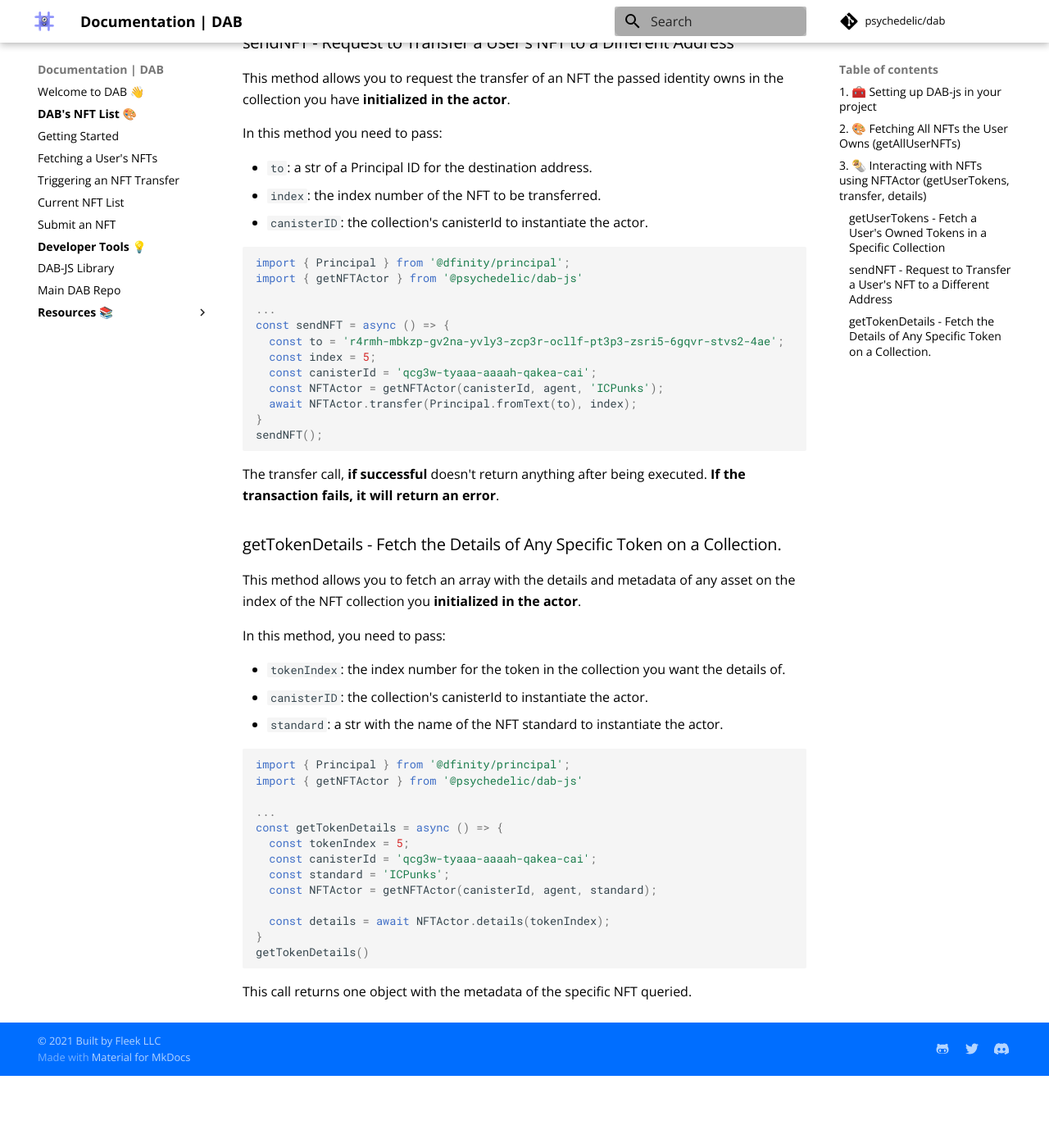
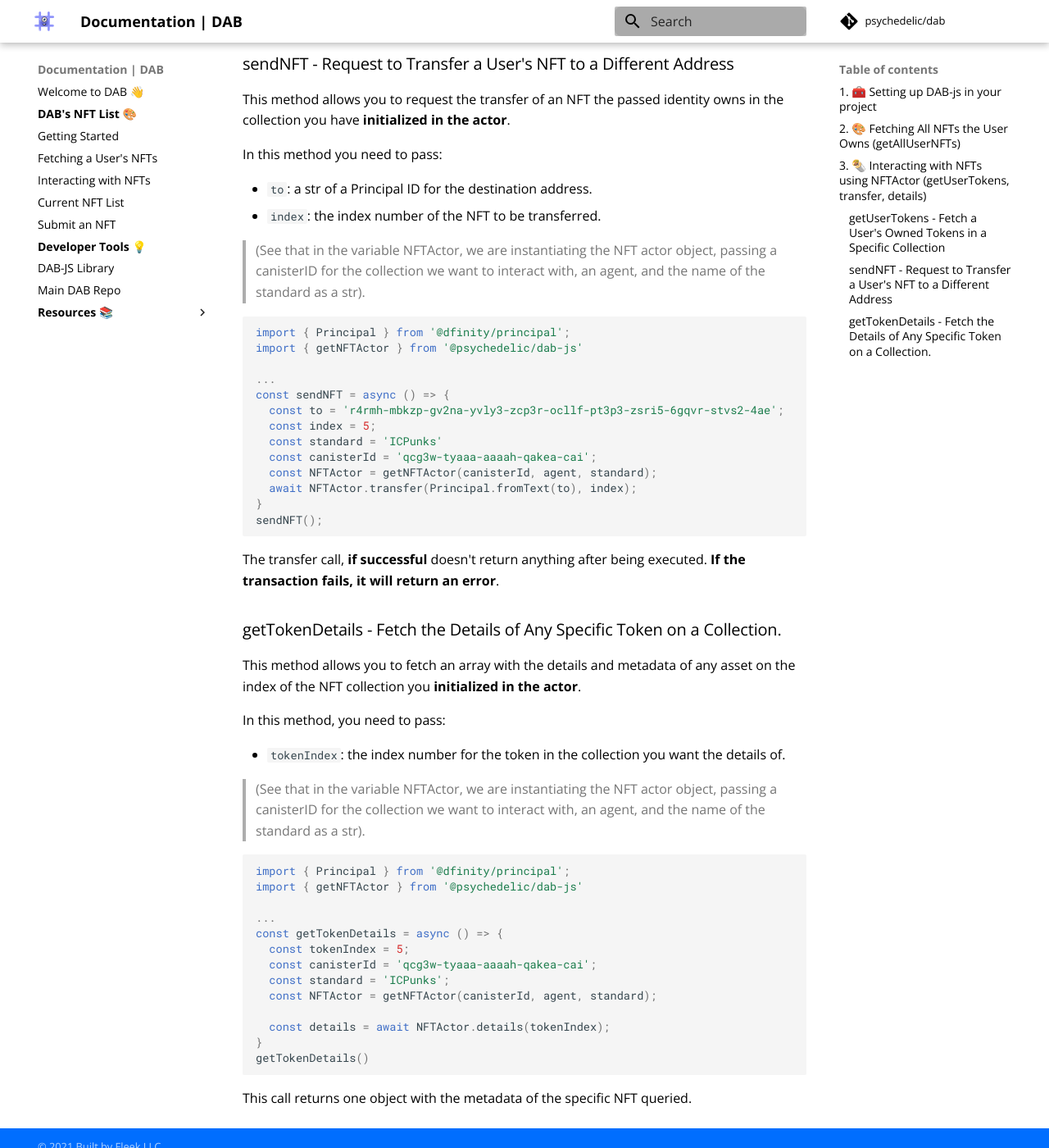
Before and after one commit to Psychedelic/dab-docs, an MkDocs documentation site: the page built from docs/nft-list/getting-started.md, in a window 1280 px wide and 1400 px high, scrolled down 4700 px. Shown: the whole window at 82% size. Built offline with MkDocs 1.6.1 and Material for MkDocs 9.7.7, drawn with Linux system fonts in a browser that asks for light colours; comment, search, counter and statistics services are not loaded; before the commit the page ends 6012 px from its top, so only the background shows below that; some of the changed text lies outside the part shown.

Commit message:
transfer and actor

````diff
--- a/docs/nft-list/getting-started.md
+++ b/docs/nft-list/getting-started.md
@@ -169,8 +169,8 @@ This method allows you to fetch an array with the details of all the tokens a us
 Here, you would need to pass:
 
 - `principal`: a str of the user's Principal ID you want to check for owned NFTs.
-- `canisterID`: the collection's canisterId to instantiate the actor.
-- `standard`: a str with the name of the NFT standard to instantiate the actor.
+
+> (See that in the variable NFTActor, we are instantiating the NFT actor object, passing a canisterID for the collection we want to interact with, an agent, and the name of the standard as a str).
 
 ```js
 
@@ -211,7 +211,8 @@ In this method you need to pass:
 
 - `to`: a str of a Principal ID for the destination address.
 - `index`: the index number of the NFT to be transferred.
-- `canisterID`: the collection's canisterId to instantiate the actor.
+
+> (See that in the variable NFTActor, we are instantiating the NFT actor object, passing a canisterID for the collection we want to interact with, an agent, and the name of the standard as a str).
 
 ```js
 import { Principal } from '@dfinity/principal';
@@ -221,8 +222,9 @@ import { getNFTActor } from '@psychedelic/dab-js'
 const sendNFT = async () => {
   const to = 'r4rmh-mbkzp-gv2na-yvly3-zcp3r-ocllf-pt3p3-zsri5-6gqvr-stvs2-4ae';
   const index = 5;
+  const standard = 'ICPunks'
   const canisterId = 'qcg3w-tyaaa-aaaah-qakea-cai';
-  const NFTActor = getNFTActor(canisterId, agent, 'ICPunks');
+  const NFTActor = getNFTActor(canisterId, agent, standard);
   await NFTActor.transfer(Principal.fromText(to), index);
 }
 sendNFT();
@@ -237,8 +239,9 @@ This method allows you to fetch an array with the details and metadata of any as
 In this method, you need to pass:
 
 - `tokenIndex`: the index number for the token in the collection you want the details of.
-- `canisterID`: the collection's canisterId to instantiate the actor.
-- `standard`: a str with the name of the NFT standard to instantiate the actor.
+
+> (See that in the variable NFTActor, we are instantiating the NFT actor object, passing a canisterID for the collection we want to interact with, an agent, and the name of the standard as a str).
+
 
 
 ```js
--- a/mkdocs.yml
+++ b/mkdocs.yml
@@ -27,7 +27,7 @@ nav:
   - <b>DAB's NFT List</b> 🎨: "#"
   - Getting Started: nft-list/getting-started.md
   - Fetching a User's NFTs: nft-list/getting-started/#2-fetching-all-nfts-the-user-owns-getallusernfts
-  - Triggering an NFT Transfer: nft-list/getting-started/#3-triggering-a-transfer-for-an-nft-transfer
+  - Interacting with NFTs: nft-list/getting-started/https://docs.dab.ooo/nft-list/getting-started/#3-interacting-with-nfts-using-nftactor-getusertokens-transfer-details
   - Current NFT List: "https://github.com/Psychedelic/dab/blob/main/registries/nft/list.json"
   - Submit an NFT: "https://dab-ooo.typeform.com/nft-list"
   - <b>Developer Tools</b> 💡: "#"
````
